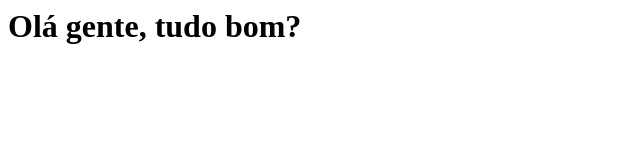
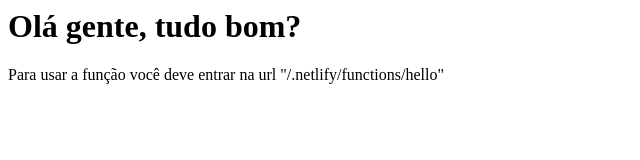
Before and after one commit to robertotcestari/test-netlify-functions, a website: page index.html in a window 1280 px wide. Shown: the whole page, without its empty margins (0-640 px from the left). Drawn offline with Linux system fonts and the light colour scheme.

Commit message:
index adjustment

```diff
--- a/index.html
+++ b/index.html
@@ -4,6 +4,7 @@
     </head>
     <body>
         <h1>Olá gente, tudo bom?</h1>
+        <p>Para usar a função você deve entrar na url "/.netlify/functions/hello"</p>
     </body>
 
     <script>
```
